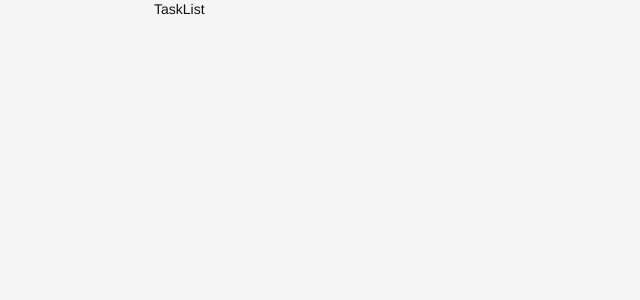
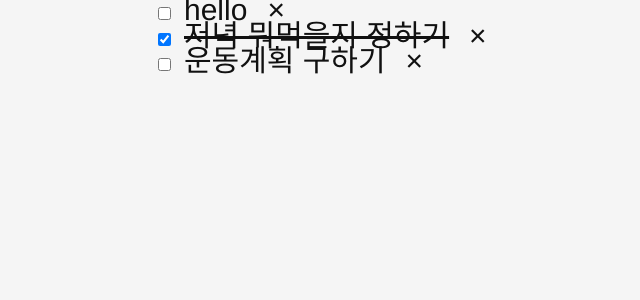
Before and after one commit to kimgyeongseo/sw-platform-onboarding-project, a Next.js app in the folder frontend/: page / in a window 1280 px wide. Shown: the top 300 px of the page, without its empty margins (211-851 px from the left). Built offline with nearby package versions, Linux system fonts and the light colour scheme.

Commit message:
[SPC-712] feat: render task-list code

```diff
--- a/frontend/src/pages/index.tsx
+++ b/frontend/src/pages/index.tsx
@@ -1,9 +1,14 @@
 import { TaskList } from "@/todo/components/task-list/task-list"
 
 const Home = () => {
+  const data = [
+    { id: 1, title: "hello", completed: false, deleteText: () => console.log("helllo") },
+    { id: 2, title: "저녁 뭐먹을지 정하기", completed: true, deleteText: () => console.log("hihihi") },
+    { id: 3, title: "운동계획 구하기", completed: false, deleteText: () => console.log("third text") },
+  ]
   return (
     <div>
-      <TaskList />
+      <TaskList userData={data} />
     </div>
   )
 }
--- a/frontend/src/todo/components/task-list/task-list.tsx
+++ b/frontend/src/todo/components/task-list/task-list.tsx
@@ -1,5 +1,25 @@
 import React from "react"
 
-export const TaskList = () => {
-  return <div>TaskList</div>
+import { TaksRow } from "../task-row/task-row"
+
+interface PropsT {
+  userData: { id: number; title: string; completed: boolean; deleteText: () => void }[]
 }
+
+export const TaskList = ({ userData }: PropsT) => {
+  return (
+    <div>
+      {userData.map((data) => {
+        return (
+          <TaksRow
+            key={data.id}
+            id={data.id}
+            title={data.title}
+            completed={data.completed}
+            deleteText={data.deleteText}
+          />
+        )
+      })}
+    </div>
+  )
+}
--- /dev/null
+++ b/frontend/src/todo/components/task-row/task-row.module.css
@@ -0,0 +1,10 @@
+.title {
+  font-size: 30px;
+  margin-left: 10px;
+}
+
+.Xbtn {
+  font-size: 30px;
+  margin-left: 20px;
+  cursor: pointer;
+}
--- a/frontend/src/todo/components/task-row/task-row.tsx
+++ b/frontend/src/todo/components/task-row/task-row.tsx
@@ -29,7 +29,7 @@ export const TaksRow = ({ id, title, completed, deleteText }: TaskRowProps) => {
   }
 
   return (
-    <>
+    <div>
       <input width={"30px"} type="checkbox" checked={isChecked} onChange={() => setIsChecked(!isChecked)} />
       {isTextInput ? (
         <input
@@ -52,6 +52,6 @@ export const TaksRow = ({ id, title, completed, deleteText }: TaskRowProps) => {
       <span data-testid="xBtn" className={styles.Xbtn} onClick={deleteText}>
         &times;
       </span>
-    </>
+    </div>
   )
 }
```
